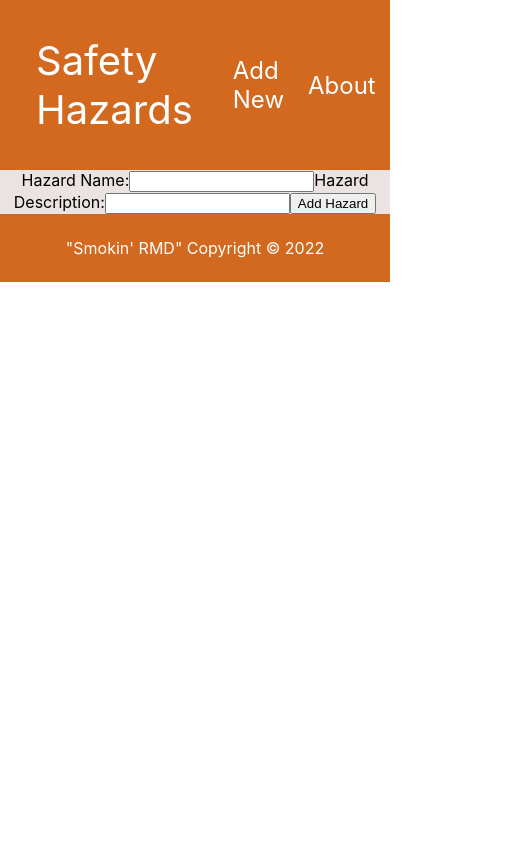
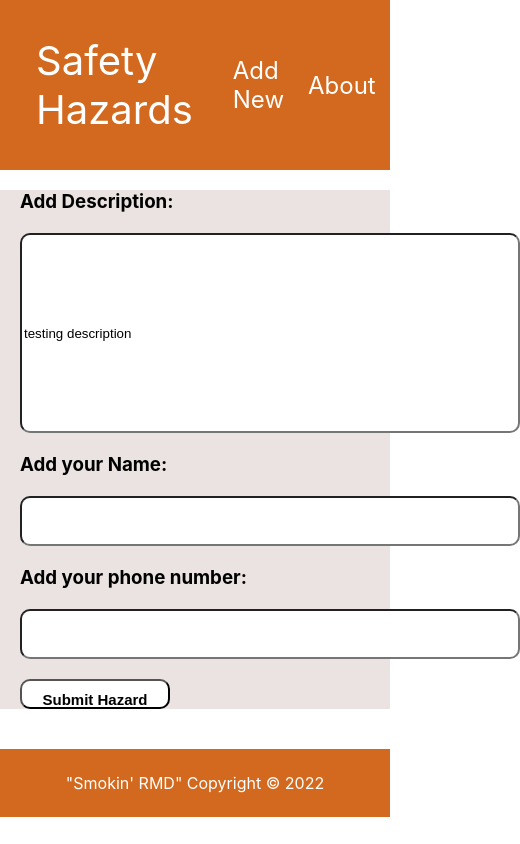
Before and after one commit to mechanicaleng68/Industrial-Safety-Hazards, a React (Create React App) app in the folder frontend/: page /new in a window 390 px wide. Shown: the whole page, 520 px wide, since content can reach past the window. Built offline with nearby package versions, Linux system fonts and the light colour scheme.

Commit message:
added user name, phone inputs to form

```diff
--- a/frontend/src/components/HazardForm.jsx
+++ b/frontend/src/components/HazardForm.jsx
@@ -1,40 +1,86 @@
-import React, { useState } from "react";
+import React, {useState} from 'react';
+import '../App.css';
 
 const HazardForm = () => {
-  const [hazardName, setHazardName] = useState("");
-  const [hazardDescription, setHazardDescription] = useState("");
-  const handleSubmit = async (e) => {
-    e.preventDefault();
+  const [userName, setUserName] = useState ('');
+  const [userPhone, setUserPhone] = useState ('');
+  const [hazardDescription, setHazardDescription] = useState (
+    'testing description'
+  );
+  const handleSubmit = async e => {
+    e.preventDefault ();
     const hazard = {
-        hazardName,
-        hazardDescription,
+      userName,
+      hazardDescription,
+      userPhone,
     };
-    const response = await fetch("/api/hazard", {
-      method: "POST",
+    const response = await fetch ('/api/hazard', {
+      method: 'POST',
       headers: {
-        "Content-Type": "application/json",
+        'Content-Type': 'application/json',
       },
-      body: JSON.stringify(hazard),
+      body: JSON.stringify (hazard),
     });
-    const newHazard = await response.json();
-    console.log(newHazard);
+    const newHazard = await response.json ();
+    console.log (newHazard);
   };
-  console.log(hazardName);
+  console.log (userName);
 
   return (
     <form onSubmit={handleSubmit}>
+
       <label>
-        Hazard Name:
-        <input onChange={(event) => setHazardName(event.target.value)} value={hazardName} />
-      </label>
-      <label>
-        Hazard Description:
+        <h3
+          style={{
+            color: 'black',
+            font: 'bold',
+            display: 'flex',
+            margin: '20px',
+          }}
+        >
+          Add Description:
+        </h3>
         <input
-          onChange={(event) => setHazardDescription(event.target.value)}
+          className="hazard-description"
+          onChange={event => setHazardDescription (event.target.value)}
           value={hazardDescription}
         />
       </label>
-      <button type="submit">Add Hazard</button>
+      <label>
+        <h3
+          style={{
+            color: 'black',
+            font: 'bold',
+            display: 'flex',
+            margin: '20px',
+          }}
+        >
+          Add your Name:
+        </h3>
+        <input
+          className="user-name"
+          onChange={event => setUserName (event.target.value)}
+          value={userName}
+        />
+      </label>
+      <label>
+        <h3
+          style={{
+            color: 'black',
+            font: 'bold',
+            display: 'flex',
+            margin: '20px',
+          }}
+        >
+          Add your phone number:
+        </h3>
+        <input
+          className="user-phone"
+          onChange={event => setUserPhone (event.target.value)}
+          value={userPhone}
+        />
+      </label>
+      <button className="btn-submit" type="submit">Submit Hazard</button>
     </form>
   );
 };
```
